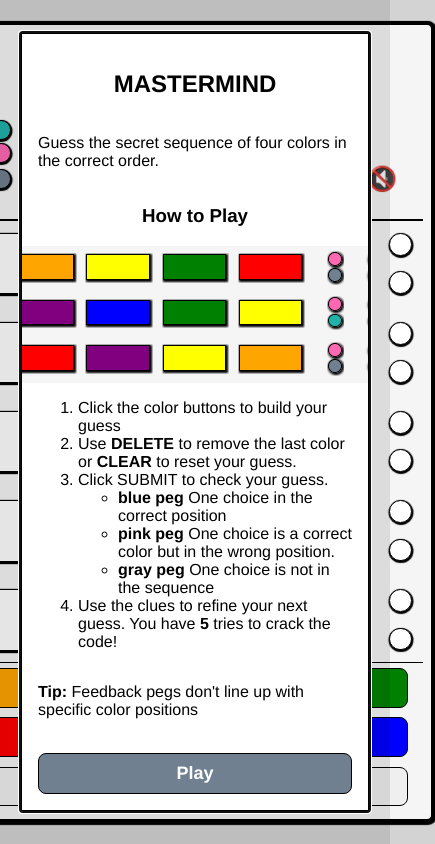
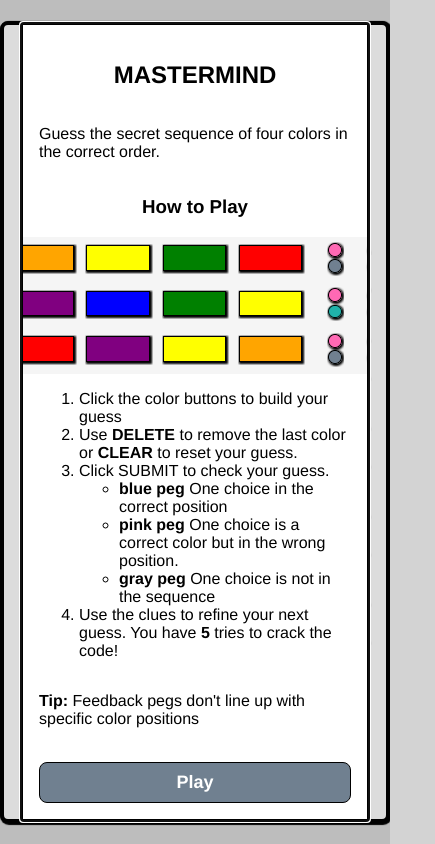
Before and after one commit to raworiginal/masterMind, a plain HTML site: page index.html in a window 390 px wide. Shown: the whole page, 435 px wide, since content can reach past the window. Drawn offline with nearby package versions, Linux system fonts and the light colour scheme.

Commit message:
fine tuned styling for mobile

```diff
--- a/css/style.css
+++ b/css/style.css
@@ -16,7 +16,7 @@
 #game-board {
   display: grid;
   grid-template-rows: 1fr 3fr 1fr;
-  min-width: 30rem;
+  min-width: 20em;
   max-width: 100ww;
   max-height: 95vh;
   padding: 0.5em;
@@ -29,9 +29,9 @@
 #game-header {
   display: grid;
   grid-template-columns: 1em 1fr 1em;
-  padding: 1.618em;
+  padding: 1em 1.618em;
   margin: 0;
-  border-bottom: 2px solid black;
+  row-gap: 0.1em;
 }
 .title {
   grid-row: 1/2;
@@ -88,7 +88,7 @@
   display: grid;
   grid-template-rows: repeat(5, 1fr);
   grid-template-columns: 4fr 1fr;
-  border-bottom: 1px solid black;
+  /* border-bottom: 1px solid black; */
   row-gap: 0.25em;
 }
 .result-container,
@@ -178,6 +178,8 @@
   flex-direction: column;
   justify-content: center;
   align-items: center;
+  width: 80vw;
+  max-width: 30em;
 }
 .modal-body .btn {
   width: 100%;
```
